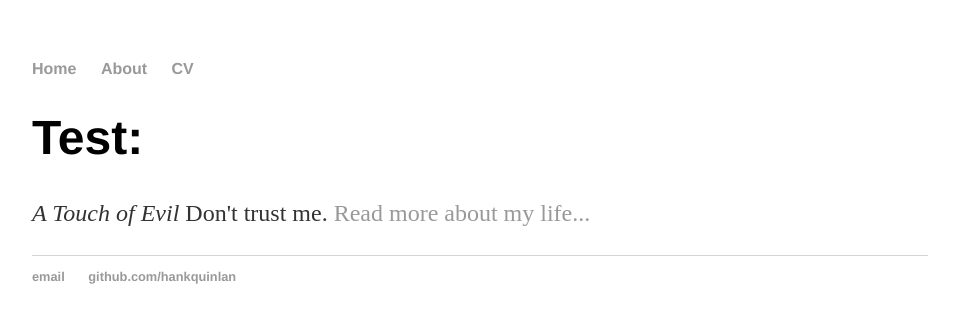
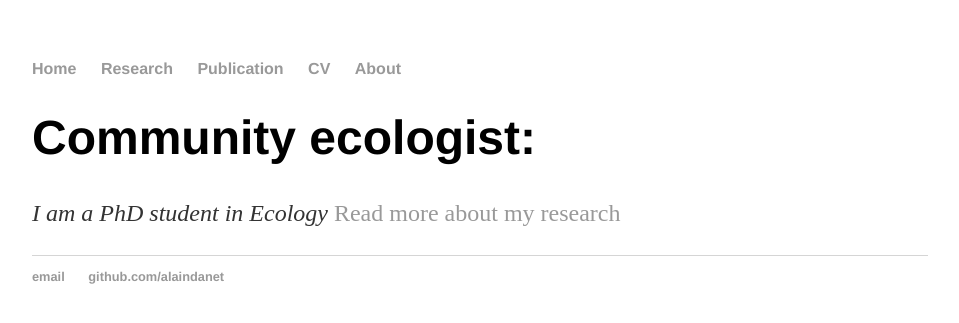
Before and after one commit to alaindanet/alaindanet.github.io, a Jekyll site: the page built from index.md, in a window 1280 px wide. Shown: the top 323 px of the page, without its empty margins (160-1119 px from the left). Built offline with Jekyll 4.4.1, drawn with Linux system fonts in a browser that asks for light colours.

Commit message:
New pages + Use of md instead of html

```diff
--- a/_layouts/default.html
+++ b/_layouts/default.html
@@ -11,8 +11,10 @@
 	<nav>
 	    <ul>
 		<li><a href="/">Home</a></li>
+		<li><a href="/research">Research</a></li>
+		<li><a href="/publication">Publication</a></li>
+		<li><a href="/cv">CV</a></li>
 		<li><a href="/about">About</a></li>
-		<li><a href="/cv">CV</a></li>
 		<!-- <li><a href="/blog">Blog</a></li> -->
 	    </ul>
 	</nav>
@@ -23,8 +25,8 @@
 	</div><!-- /.container -->
 	<footer>
 	    <ul>
-		<li><a href="mailto:hankquinlanhub@gmail.com">email</a></li>
-		<li><a href="https://github.com/hankquinlan">github.com/hankquinlan </a></li>
+		<li><a href="mailto:alain.danet@umontpellier.fr">email</a></li>
+		<li><a href="https://github.com/alaindanet">github.com/alaindanet</a></li>
 	    </ul>
 	</footer>
     </body>
--- a/index.html
+++ b/index.html
@@ -1,10 +1,10 @@
 ---
 layout: default
-title: Ecology
+title: Alain Danet
 ---
 	<div class="blurb">
-		<h1>Test:</h1>
+		<h1>Community ecologist:</h1>
 
-		<p> <em> A Touch of Evil </em> Don't trust me.  <a href="/about">
-		    Read more about my life...</a></p>
+		<p> <em> I am a PhD student in Ecology </em>.  <a href="/about">
+		    Read more about my research...</a></p>
 	    </div><!-- /.blurb -->
--- /dev/null
+++ b/index.md
@@ -0,0 +1,8 @@
+---
+layout: default
+title: Alain Danet
+---
+
+# Community ecologist:
+
+*I am a PhD student in Ecology* [Read more about my research](/research)
```
Also changed, not shown: about/index.md (added, +6 -0 lines), cv/index.md (added, +6 -0 lines), publication/index.md (added, +6 -0 lines), research/index.md (added, +6 -0 lines).
